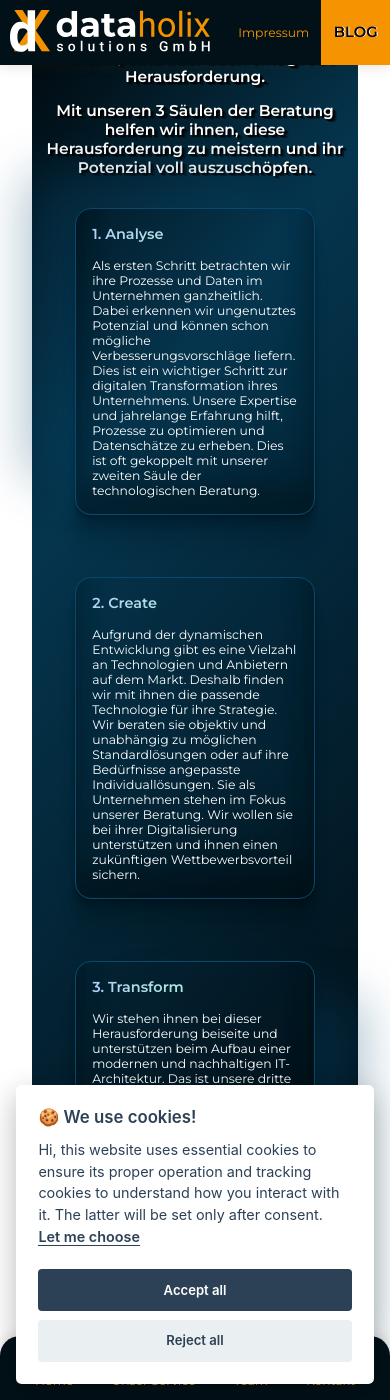
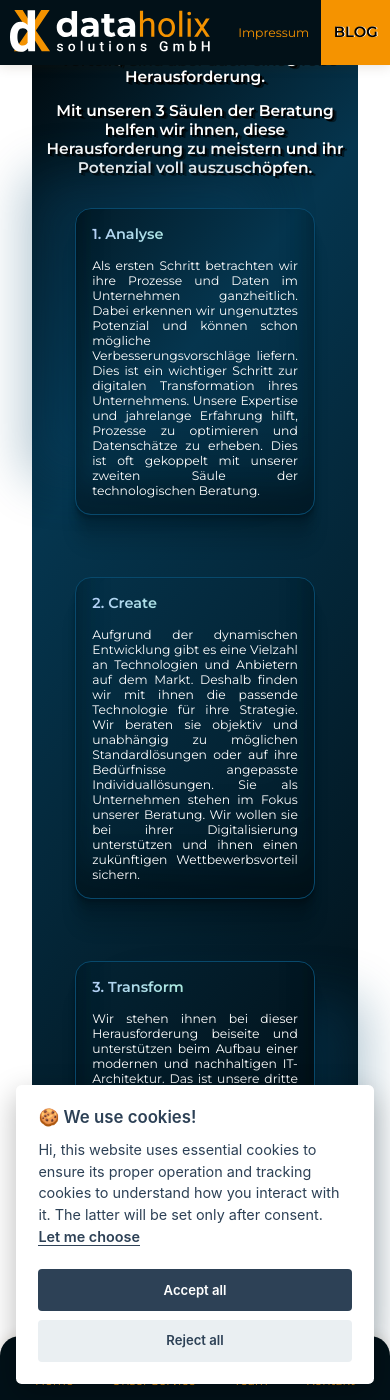
Before and after one commit to dataholix-melih-omay/dataholix-www, a Jekyll site: the page built from index.html, in a window 390 px wide and 1400 px high, scrolled down 853 px. Built offline with Jekyll 4.4.1, drawn with Linux system fonts in a browser that asks for light colours.

Commit message:
set text block format for texts in mobile view

```diff
--- a/_sass/media-queries/_main.scss
+++ b/_sass/media-queries/_main.scss
@@ -282,7 +282,8 @@
         .container-pillars> :nth-child(2),
         .container-pillars> :nth-child(3) {
             min-width: calc(100% - (var(--margin) * 2));
-            text-align: left;
+            text-align: justify;
+            text-align-last: none;
             padding: 1rem ;
 
         }
```
